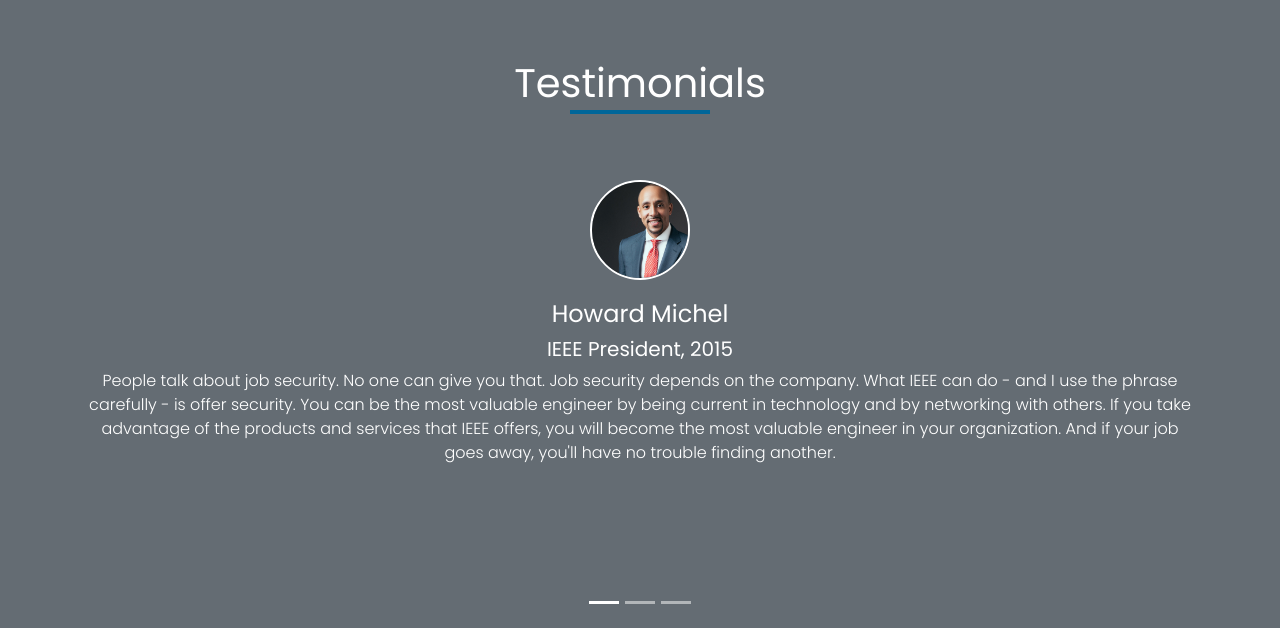
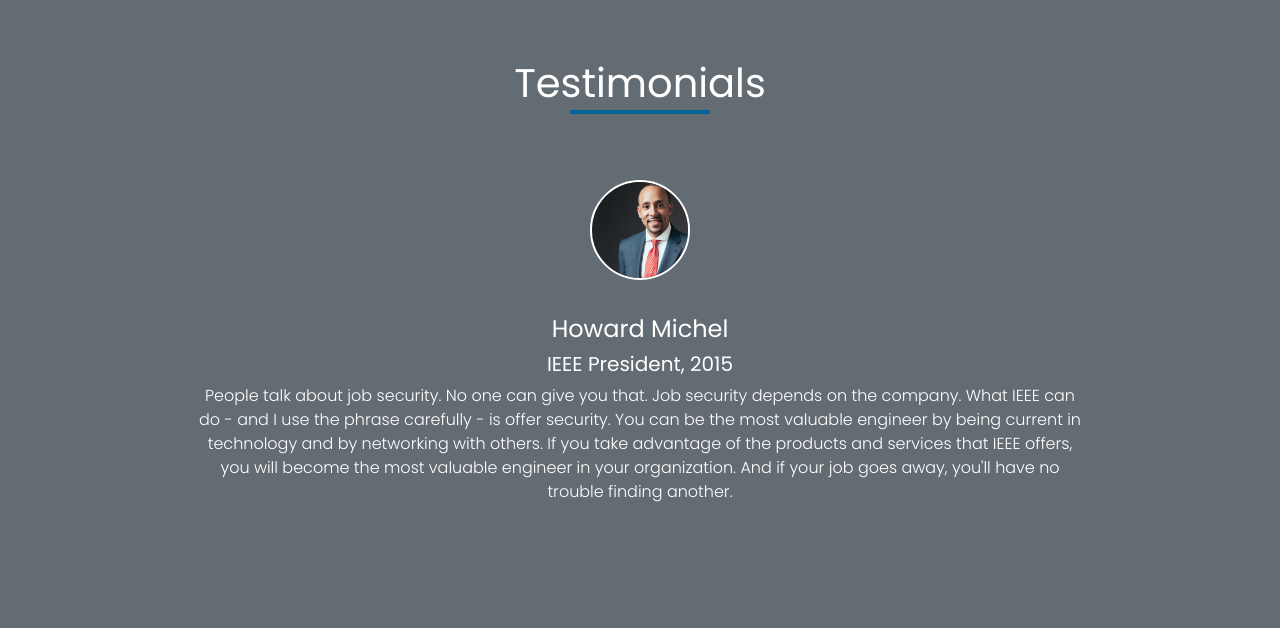
Before and after one commit to rakshithavarma/website, a PHP site: page / in a window 1280 px wide. Shown: the part 5872-6500 px from the top of the page. Run offline with PHP 8.4, Linux system fonts and the light colour scheme.

Commit message:
Update styles.css

```diff
--- a/css/styles.css
+++ b/css/styles.css
@@ -200,13 +200,18 @@ body{
     min-height: 100px;
 }
 
-.carousel-content {
+.updates .carousel-content {
   height: 10em;
   display: flex;
   align-items: center;
-  justify-content: center
+  justify-content: center;
+  padding: 0 15%;
 }
 
+.updates .fa-quote-left{
+    padding-right: 10px;
+    margin-bottom: 15px;
+}
 
 .carosuel-content p {
   margin: 5px;
@@ -577,15 +582,13 @@ body{
 }
 
 .testimonials .carousel-inner{
-    height: 400px;
-    cursor: pointer;
+    height: 450px;
 }
 
 .testimonials .carousel-caption{
     position: static;
-    /*padding-bottom: 20px;
-    padding-top: 5vw; */
-    padding: 20px 0;
+    margin-top: 35px;
+    padding: 0 10%;
 }
 
 .testimonials .carousel-indicators{
```
